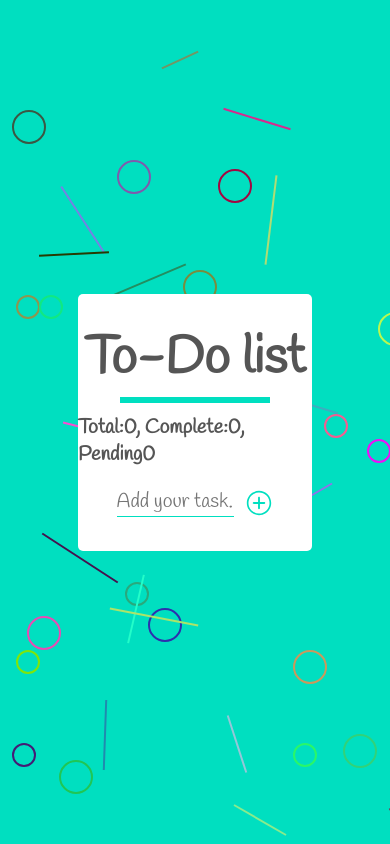
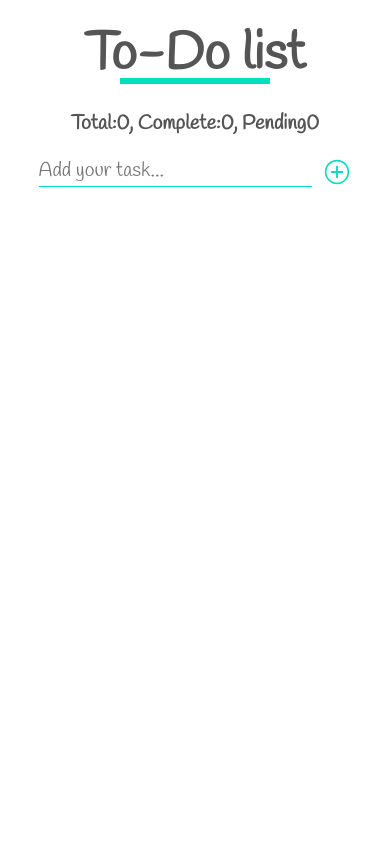
Before and after one commit to MohammadGhajari/react-todo, a React (Vite) app in the folder react-todo/: page / in a window 390 px wide. Built offline with nearby package versions, Linux system fonts and the light colour scheme.

Commit message:
responsive design

```diff
--- a/react-todo/src/components/AddToDo.tsx
+++ b/react-todo/src/components/AddToDo.tsx
@@ -1,4 +1,4 @@
-import React, { ReactEventHandler, useState } from 'react';
+import React, { useState } from 'react';
 import { IoIosAddCircleOutline } from "react-icons/io";
 import "../css/app.css";
 
@@ -28,7 +28,7 @@ const AddToDo: React.FC<entry> = ({setToDoes, todos}) => {
        handleAdd();
     }
 
-    function handleKeyDown (e: Event) {
+    function handleKeyDown (e: React.KeyboardEvent<HTMLElement>) {
         if(e.key === 'Enter') {
             handleAdd();
         }
--- a/react-todo/src/components/ToDo.tsx
+++ b/react-todo/src/components/ToDo.tsx
@@ -1,7 +1,4 @@
-import React, { useState } from "react";
 import { RiDeleteBinLine } from "react-icons/ri";
-import { IoCheckboxOutline } from "react-icons/io5";
-import ToDos from "./ToDos";
 
 type todoType = { num: number; text: string; date: string; status: string };
 
--- a/react-todo/src/css/app.css
+++ b/react-todo/src/css/app.css
@@ -185,6 +185,7 @@ body {
   width: 15%;
   display: flex;
   justify-content: center;
+  align-items: center;
 }
 .table-data-container .delete button {
   background: transparent;
@@ -217,7 +218,7 @@ body {
 .table-data-container .status .check-box-container .check-status {
   position: absolute;
   top: 4px;
-  left: 4px;
+  left: 3px;
   width: 1rem;
   height: 0.5rem;
   border: 3px solid grey;
@@ -252,6 +253,58 @@ body {
   border-right: none;
 }
 
+@media (max-width: 1100px) {
+  .page {
+    width: 90%;
+  }
+}
+@media (max-width: 780px) {
+  .page {
+    width: 100%;
+  }
+}
+@media (max-width: 700px) {
+  .page {
+    height: 100%;
+  }
+  .page header {
+    margin-top: 2rem;
+  }
+  .table-data-container .num, .table-data-container .date {
+    display: none;
+  }
+  .table-data-container .task {
+    width: 70%;
+  }
+  .table-header-container .num, .table-header-container .data {
+    display: none;
+  }
+  .table-header-container .task {
+    width: 70%;
+    display: flex;
+    justify-content: center;
+  }
+}
+@media (max-width: 450px) {
+  .todos-container {
+    width: 100%;
+  }
+  .input-container input {
+    width: 70%;
+  }
+  .table-header-container .delete, .table-header-container .status {
+    width: 20%;
+  }
+  .table-header-container .task {
+    width: 60%;
+  }
+  .table-data-container .delete, .table-data-container .status {
+    width: 20%;
+  }
+  .table-data-container .task {
+    width: 60%;
+  }
+}
 @keyframes wiggle {
   0%, 7% {
     transform: rotateZ(0);
--- a/react-todo/src/sass/app.scss
+++ b/react-todo/src/sass/app.scss
@@ -195,7 +195,8 @@ body {
     & .date, & .status, & .delete {
         width: 15%;
         display: flex;
-        justify-content: center
+        justify-content: center;
+        align-items: center;
     }
 
     & .delete {
@@ -230,7 +231,7 @@ body {
             & .check-status {
                 position: absolute;
                 top: 4px;
-                left: 4px;
+                left: 3px;
                 width: 1rem;
                 height: 0.5rem;
                 border: 3px solid grey;
@@ -272,6 +273,73 @@ body {
 
 }
 
+@media (max-width: 1100px) {
+    .page {
+        width: 90%;
+    }
+}
+@media (max-width: 780px) {
+    .page {
+        width: 100%;
+    }
+}
+@media (max-width: 700px) {
+    .page {
+        height: 100%;
+        & header {
+            margin-top: 2rem;
+        }
+    }
+    .table-data-container {
+        & .num, & .date {
+            display: none;
+        }
+        & .task {
+            width: 70%;
+        }
+
+    }
+    .table-header-container {
+        & .num, & .data{
+            display: none;
+        }
+        & .task {
+            width: 70%;
+            display: flex;
+            justify-content: center;
+        }
+    }
+}
+@media (max-width: 450px) {
+
+    .todos-container {
+        width: 100%;
+    }
+
+    .input-container {
+        & input {
+            width: 70%;
+        }
+    }
+
+    .table-header-container {
+        & .delete, & .status {
+            width: 20%;
+        }
+        & .task {
+            width: 60%;
+        }
+    }
+    .table-data-container {
+        & .delete, & .status {
+            width: 20%;
+        }
+        & .task {
+            width: 60%;
+        }
+    }
+}
+
 @keyframes wiggle {
     0%, 7% {
       transform: rotateZ(0);
```
Also changed, not shown: 1 other file (tests, documents, lock files or other folders).
